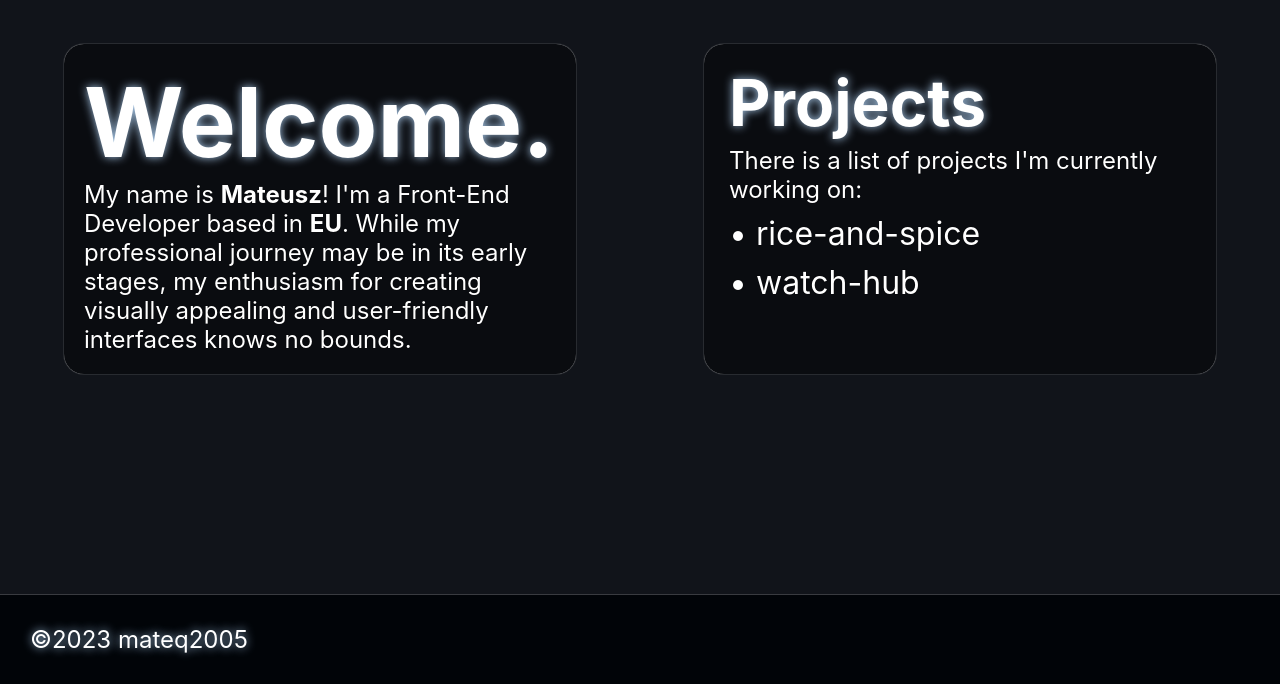
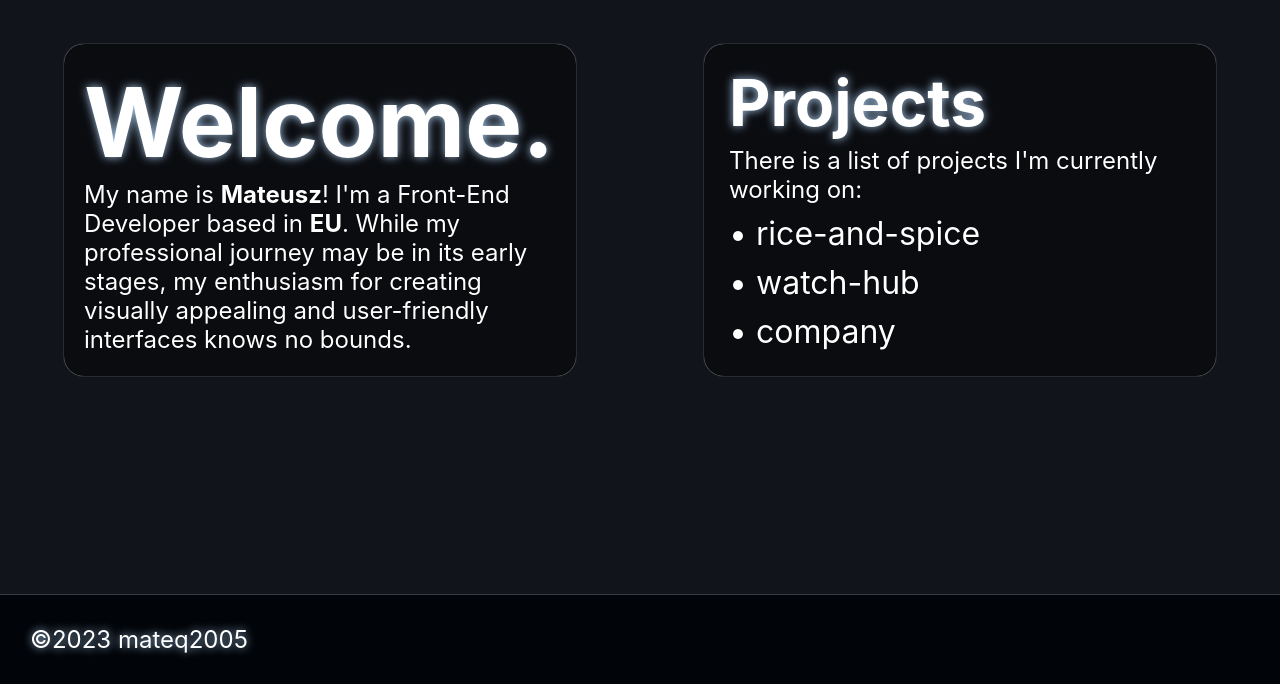
Before and after one commit to mateq2005/mateq2005, a website: page index.html in a window 1280 px wide. Shown: the part 116-800 px from the top of the page. Drawn offline with Linux system fonts and the light colour scheme.

Commit message:
Update index.html

```diff
--- a/index.html
+++ b/index.html
@@ -76,6 +76,7 @@
             <div class="projects-list">
                 <a href="https://github.com/mateq2005/rice-and-spice" target="_blank">rice-and-spice</a>
                 <a href="https://github.com/mateq2005/watch-hub" target="_blank">watch-hub</a>
+                <a href="https://github.com/mateq2005/company" target="_blank">company</a>
             </div>
 
         </div>
```
